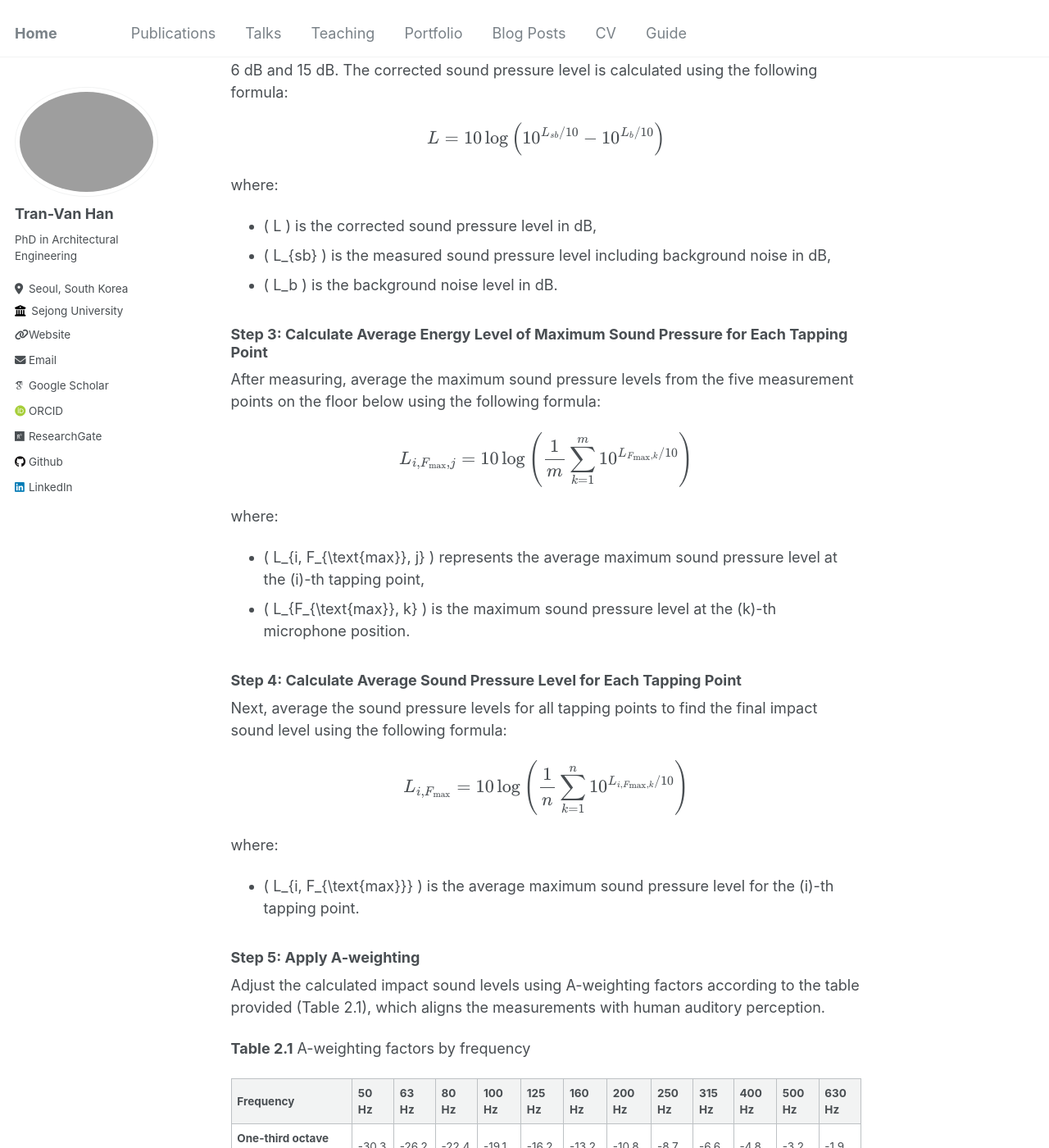
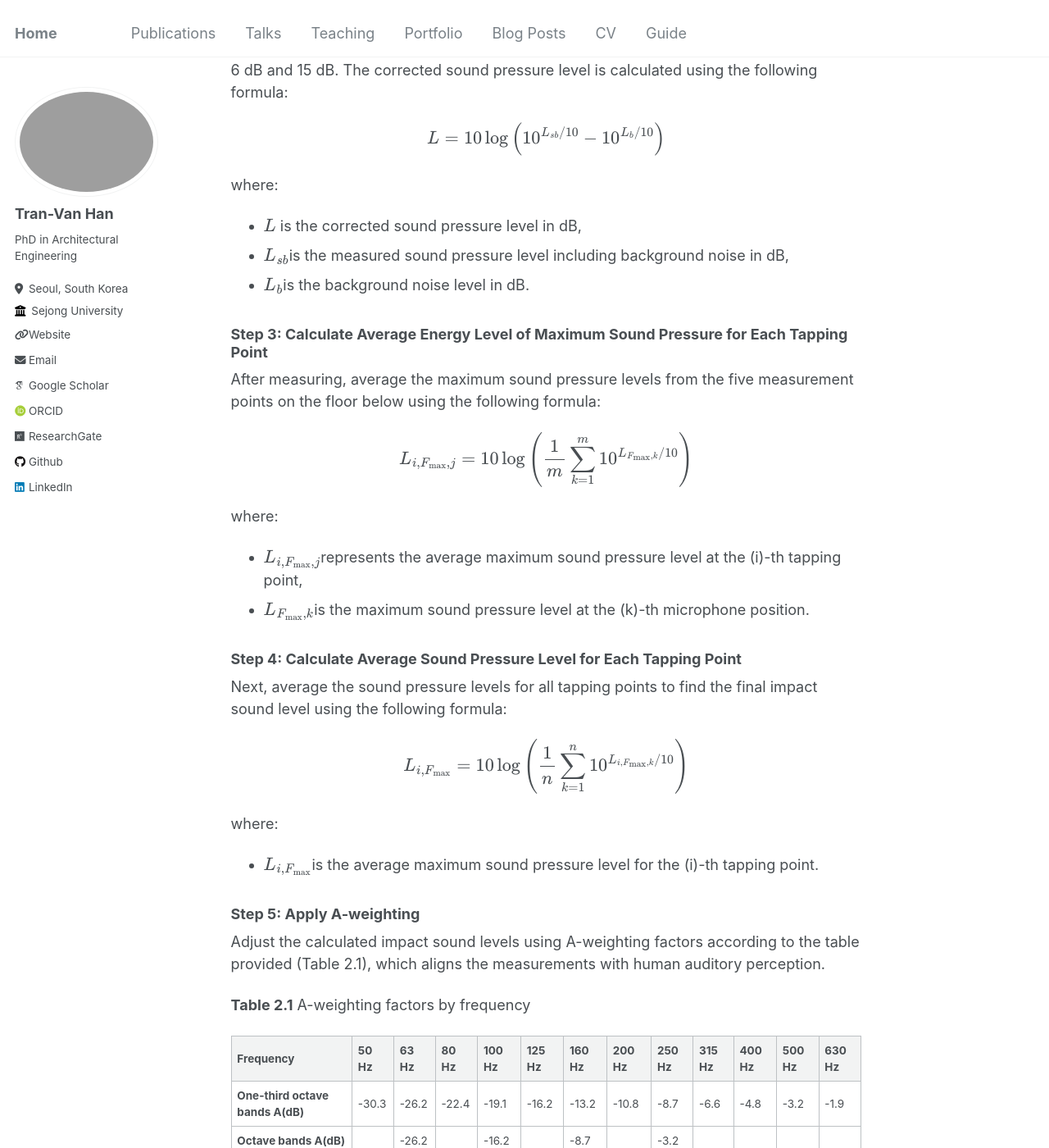
Before and after one commit to tranhan1405/tranhan1405.github.io, a Jekyll site: the page built from _posts/2024-06-25-impact-sound-level.md, in a window 1280 px wide and 1400 px high, scrolled down 844 px. Shown: the whole window at 82% size. Built offline with Jekyll 4.4.1, drawn with Linux system fonts in a browser that asks for light colours; some web fonts are replaced; some of the changed text lies outside the part shown.

```diff
--- a/_posts/2024-06-25-impact-sound-level.md
+++ b/_posts/2024-06-25-impact-sound-level.md
@@ -26,9 +26,9 @@ L = 10 \log \left( 10^{L_{sb}/10} - 10^{L_b/10} \right)
 $$
 
 where:
-- \( L \) is the corrected sound pressure level in dB,
-- \( L_{sb} \) is the measured sound pressure level including background noise in dB,
-- \( L_b \) is the background noise level in dB.
+- $$ L $$ is the corrected sound pressure level in dB,
+- $$L_{sb} $$is the measured sound pressure level including background noise in dB,
+- $$L_b $$is the background noise level in dB.
 
 ### Step 3: Calculate Average Energy Level of Maximum Sound Pressure for Each Tapping Point
 After measuring, average the maximum sound pressure levels from the five measurement points on the floor below using the following formula:
@@ -38,8 +38,8 @@ L_{i, F_{\text{max}}, j} = 10 \log \left( \frac{1}{m} \sum_{k=1}^m 10^{L_{F_{\te
 $$
 
 where:
-- \( L_{i, F_{\text{max}}, j} \) represents the average maximum sound pressure level at the \(i\)-th tapping point,
-- \( L_{F_{\text{max}}, k} \) is the maximum sound pressure level at the \(k\)-th microphone position.
+- $$L_{i, F_{\text{max}}, j} $$represents the average maximum sound pressure level at the \(i\)-th tapping point,
+- $$L_{F_{\text{max}}, k} $$is the maximum sound pressure level at the \(k\)-th microphone position.
 
 ### Step 4: Calculate Average Sound Pressure Level for Each Tapping Point
 Next, average the sound pressure levels for all tapping points to find the final impact sound level using the following formula:
@@ -49,7 +49,7 @@ L_{i, F_{\text{max}}} = 10 \log \left( \frac{1}{n} \sum_{k=1}^n 10^{L_{i, F_{\te
 $$
 
 where:
-- \( L_{i, F_{\text{max}}} \) is the average maximum sound pressure level for the \(i\)-th tapping point.
+- $$L_{i, F_{\text{max}}} $$is the average maximum sound pressure level for the \(i\)-th tapping point.
 
 ### Step 5: Apply A-weighting
 Adjust the calculated impact sound levels using A-weighting factors according to the table provided (Table 2.1), which aligns the measurements with human auditory perception.
@@ -69,8 +69,8 @@ L_{iA, F_{\text{max}}} = 10 \log \left( \sum_{j} 10^{(X_{i, F_{\text{max}}, j} +
 $$
 
 where:
-- \( X_{i, F_{\text{max}}, j} \) is the maximum sound pressure level for each frequency band,
-- \( A_j \) is the A-weighting correction factor.
+- $$X_{i, F_{\text{max}}, j} $$is the maximum sound pressure level for each frequency band,
+- $$A_j $$is the A-weighting correction factor.
 
 ### Step 7: Grade Based on Average Final Impact Sound Level
 Finally, classify the floor impact sound level based on the calculated final impact sound level using the grading criteria provided in Table 2.2.
@@ -79,10 +79,10 @@ Finally, classify the floor impact sound level based on the calculated final imp
 
 | Grade | A-weighted Maximum Impact Sound Level (\(L'_{iA, F_{\text{max}}}\)) |
 | ----- | ------------------------------------------------------ |
-| 1     | \( \leq 37 \)                                          |
-| 2     | \( 37 < L'_{iA, F_{\text{max}}} \leq 41 \)             |
-| 3     | \( 41 < L'_{iA, F_{\text{max}}} \leq 45 \)             |
-| 4     | \( 45 < L'_{iA, F_{\text{max}}} \leq 49 \)             |
+| 1     | $$\leq 37 $$                                         |
+| 2     | $$37 < L'_{iA, F_{\text{max}}} \leq 41 $$            |
+| 3     | $$41 < L'_{iA, F_{\text{max}}} \leq 45 $$            |
+| 4     | $$45 < L'_{iA, F_{\text{max}}} \leq 49 $$            |
 
 ### Conclusion
 This detailed procedure ensures precise measurement, adjustment, and classification of impact sound levels in buildings, contributing to enhanced acoustic comfort. By following these steps and applying the outlined formulas, researchers and engineers can accurately evaluate and classify the impact sound levels in various building environments.
```
